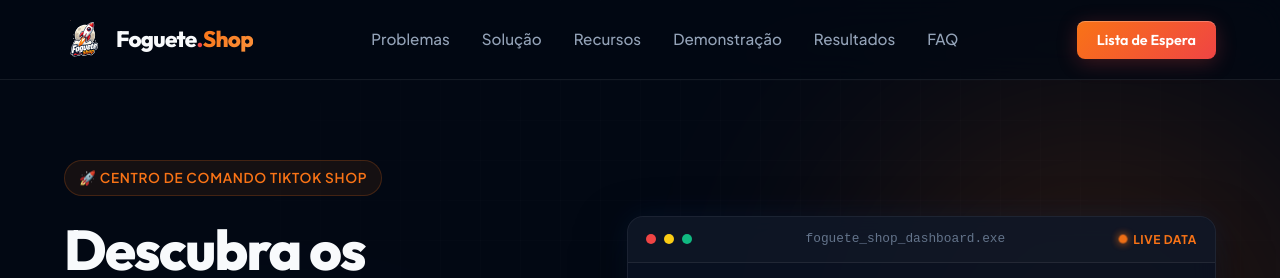
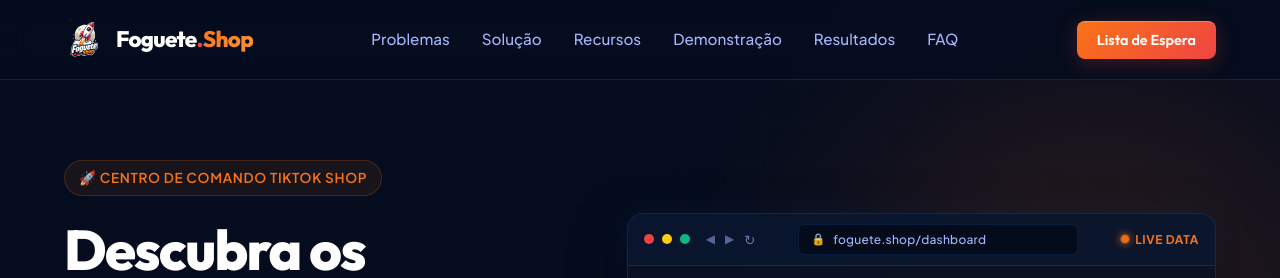
Before and after one commit to Why-Effects/foguete_landingpage, a plain HTML site: page index.html in a window 1280 px wide. Shown: the top 278 px of the page. Drawn offline with Linux system fonts and the light colour scheme.

Commit message:
update colors and logo

```diff
--- a/index.html
+++ b/index.html
@@ -90,13 +90,21 @@
         <!-- Hero Right Side: Dynamic Interactive Dashboard Widget -->
         <div class="hero-visual-block">
           <div class="dashboard-window-mockup" id="hero-dashboard-widget">
-            <div class="window-header">
+            <div class="window-header browser-header">
               <div class="window-controls">
                 <span class="dot-btn red"></span>
                 <span class="dot-btn yellow"></span>
                 <span class="dot-btn green"></span>
               </div>
-              <div class="window-title">foguete_shop_dashboard.exe</div>
+              <div class="browser-nav">
+                <span class="nav-arrow">◀</span>
+                <span class="nav-arrow">▶</span>
+                <span class="nav-reload">↻</span>
+              </div>
+              <div class="browser-address-bar">
+                <span class="lock-icon">🔒</span>
+                <span class="address-text">foguete.shop/dashboard</span>
+              </div>
               <div class="window-status"><span class="status-indicator-live"></span> LIVE DATA</div>
             </div>
 
@@ -536,9 +544,11 @@
     <section class="storytelling-section" id="storytelling">
       <div class="section-container storytelling-container">
         <div class="story-visual-decor">
-          <div class="space-trajectory">
+          <div class="space-trajectory logo-trajectory">
             <div class="trajectory-line"></div>
-            <div class="glowing-rocket">🚀</div>
+            <div class="logo-animation-wrapper">
+              <img src="assets/foguete_logo.svg" alt="Foguete Logo" class="animated-brand-svg">
+            </div>
             <div class="pulsing-radar-ripple"></div>
           </div>
         </div>
--- a/style.css
+++ b/style.css
@@ -5,23 +5,23 @@
 /* 1. Global Setup & Variables */
 :root {
   /* Colors */
-  --color-bg: #020813;
-  --color-bg-panel: #070e1e;
-  --color-bg-card: rgba(15, 23, 42, 0.65);
+  --color-bg: #050c1e;            /* Deep navy blue backdrop */
+  --color-bg-panel: #0a142c;      /* Rich navy panel */
+  --color-bg-card: rgba(17, 30, 61, 0.75); /* Vibrant blue-tinted card */
 
   --color-primary: #3b82f6;      /* Blue */
-  --color-primary-glow: rgba(59, 130, 246, 0.15);
+  --color-primary-glow: rgba(59, 130, 246, 0.2);
 
   --color-accent-orange: #f97316; /* Orange */
   --color-accent-red: #ef4444;    /* Crimson Red */
   --color-accent-green: #10b981;  /* Emerald */
 
-  --color-text-primary: #f8fafc;
-  --color-text-secondary: #94a3b8;
-  --color-text-muted: #64748b;
-
-  --color-border: rgba(255, 255, 255, 0.08);
-  --color-border-glow: rgba(249, 115, 22, 0.15);
+  --color-text-primary: #ffffff;  /* Crisp White */
+  --color-text-secondary: #a5b4fc; /* Light indigo/blue-grey for readability */
+  --color-text-muted: #6366f1;    /* Vibrant muted indigo/blue */
+
+  --color-border: rgba(59, 130, 246, 0.2); /* Subtly glowing blue border */
+  --color-border-glow: rgba(249, 115, 22, 0.25);
 
   /* Fonts */
   --font-heading: 'Outfit', sans-serif;
@@ -243,7 +243,7 @@
   width: 100%;
   height: var(--nav-height);
   z-index: 1000;
-  background: rgba(2, 8, 19, 0.65);
+  background: rgba(5, 12, 30, 0.75);
   border-bottom: 1px solid var(--color-border);
   backdrop-filter: blur(16px);
 }
@@ -457,6 +457,7 @@
 .window-controls {
   display: flex;
   gap: 8px;
+  flex-shrink: 0;
 }
 
 .dot-btn {
@@ -469,10 +470,76 @@
 .dot-btn.yellow { background: #facc15; }
 .dot-btn.green { background: #10b981; }
 
-.window-title {
-  font-family: monospace;
-  font-size: 0.8rem;
-  color: var(--color-text-muted);
+/* Web Browser mockup adjustments */
+.browser-header {
+  background: rgba(10, 25, 54, 0.6);
+  display: flex;
+  align-items: center;
+  gap: 16px;
+  padding: 10px 16px;
+}
+
+.browser-nav {
+  display: flex;
+  gap: 10px;
+  color: var(--color-text-secondary);
+  font-size: 0.75rem;
+  user-select: none;
+  flex-shrink: 0;
+}
+
+.browser-nav .nav-arrow {
+  cursor: pointer;
+  opacity: 0.5;
+  transition: var(--transition-smooth);
+}
+
+.browser-nav .nav-arrow:hover {
+  opacity: 1;
+  color: var(--color-text-primary);
+}
+
+.browser-nav .nav-reload {
+  cursor: pointer;
+  font-size: 0.85rem;
+  opacity: 0.6;
+  transition: var(--transition-smooth);
+}
+
+.browser-nav .nav-reload:hover {
+  opacity: 1;
+  transform: rotate(30deg);
+  color: var(--color-text-primary);
+}
+
+.browser-address-bar {
+  flex-grow: 1;
+  background: rgba(2, 8, 19, 0.65);
+  border: 1px solid rgba(59, 130, 246, 0.15);
+  border-radius: 6px;
+  padding: 5px 12px;
+  display: flex;
+  align-items: center;
+  gap: 8px;
+  font-size: 0.75rem;
+  color: var(--color-text-secondary);
+  max-width: 280px;
+  margin: 0 auto;
+  min-width: 120px;
+}
+
+.browser-address-bar .lock-icon {
+  font-size: 0.7rem;
+  color: var(--color-accent-green);
+}
+
+.browser-address-bar .address-text {
+  font-family: var(--font-body);
+  font-weight: 500;
+  letter-spacing: 0.02em;
+  overflow: hidden;
+  text-overflow: ellipsis;
+  white-space: nowrap;
 }
 
 .window-status {
@@ -1412,6 +1479,10 @@
   border: 1px dashed rgba(255,255,255,0.05);
 }
 
+.logo-trajectory {
+  border: 1px dashed rgba(59, 130, 246, 0.2);
+}
+
 .trajectory-line {
   position: absolute;
   top: -20px;
@@ -1421,12 +1492,39 @@
   background: linear-gradient(to bottom, transparent, rgba(249, 115, 22, 0.4), transparent);
 }
 
-.glowing-rocket {
+.logo-animation-wrapper {
   position: absolute;
-  font-size: 2.5rem;
-  top: 30%;
-  left: calc(50% - 20px);
-  animation: float-rocket 4s ease-in-out infinite;
+  top: 25%;
+  left: calc(50% - 60px);
+  width: 120px;
+  height: 120px;
+  display: flex;
+  align-items: center;
+  justify-content: center;
+  animation: float-logo 4s ease-in-out infinite;
+  z-index: 3;
+}
+
+.animated-brand-svg {
+  width: 100%;
+  height: 100%;
+  object-fit: contain;
+  filter: drop-shadow(0 0 15px rgba(249, 115, 22, 0.3)) drop-shadow(0 0 3px rgba(239, 68, 68, 0.15));
+  transition: var(--transition-smooth);
+}
+
+.animated-brand-svg:hover {
+  filter: drop-shadow(0 0 25px rgba(249, 115, 22, 0.5)) drop-shadow(0 0 6px rgba(239, 68, 68, 0.3));
+  transform: scale(1.08);
+}
+
+@keyframes float-logo {
+  0%, 100% {
+    transform: translateY(0) rotate(-3deg);
+  }
+  50% {
+    transform: translateY(-15px) rotate(3deg);
+  }
 }
 
 .pulsing-radar-ripple {
@@ -1550,7 +1648,7 @@
 }
 
 .video-mockup-frame {
-  background: #090f1d;
+  background: #0a142c;
   height: 380px;
   display: flex;
   flex-direction: column;
@@ -1871,7 +1969,7 @@
    14. Footer Section
    ========================================== */
 .footer-container {
-  background: #01040a;
+  background: #040817;
   border-top: 1px solid var(--color-border);
   padding-top: 60px;
   padding-bottom: 30px;
@@ -1938,7 +2036,7 @@
   top: 50%;
   left: 50%;
   transform: translate(-50%, -50%);
-  background: rgba(10, 18, 36, 0.9);
+  background: rgba(13, 24, 53, 0.95);
   backdrop-filter: blur(20px);
   border: 1px solid rgba(249, 115, 22, 0.2);
   color: #fff;
@@ -1959,7 +2057,7 @@
 }
 
 dialog::backdrop {
-  background-color: rgba(2, 8, 23, 0.85);
+  background-color: rgba(5, 11, 28, 0.9);
   backdrop-filter: blur(8px);
 }
 
@@ -2129,14 +2227,14 @@
 .tour-screen {
   width: 100%;
   height: 100%;
-  background: #090f1d;
+  background: #0a142c;
   display: flex;
   flex-direction: column;
   font-family: monospace;
 }
 
 .tour-header {
-  background: #040914;
+  background: #050c1e;
   padding: 10px 16px;
   display: flex;
   justify-content: space-between;
```
Also changed, not shown: assets/foguete_logo.png (deleted).
